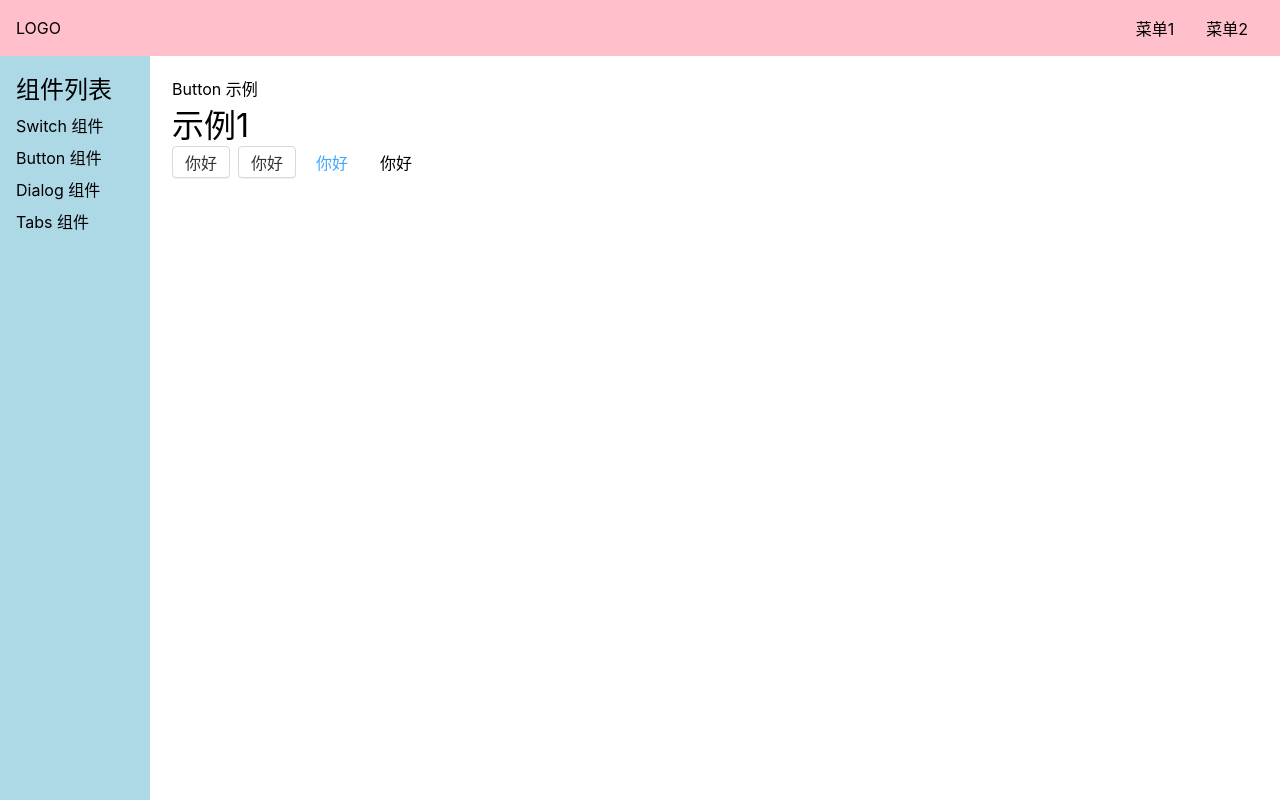
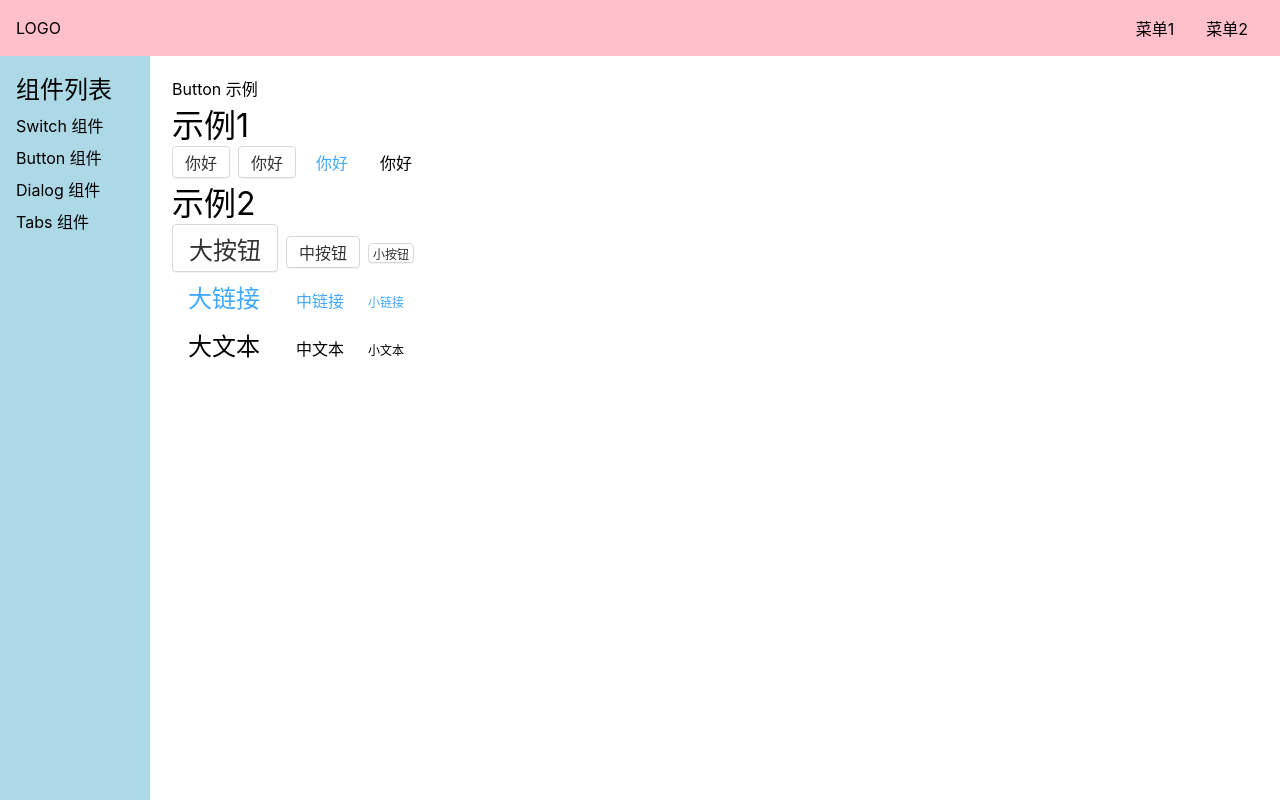
Before and after one commit to liuzb30/gulu-ui, a Vue app: page /#/doc/button in a window 1280 px wide. Built offline with nearby package versions, Linux system fonts and the light colour scheme.

Commit message:
Button 支持size 属性

```diff
--- a/src/components/ButtonDemo.vue
+++ b/src/components/ButtonDemo.vue
@@ -6,6 +6,22 @@
     <Button theme="button">你好</Button>
     <Button theme="link">你好</Button>
     <Button theme="text">你好</Button>
+  </div>
+  <h1>示例2</h1>
+  <div>
+    <Button size="big">大按钮</Button>
+    <Button>中按钮</Button>
+    <Button size="small">小按钮</Button>
+  </div>
+  <div>
+    <Button theme="link" size="big">大链接</Button>
+    <Button theme="link">中链接</Button>
+    <Button theme="link" size="small">小链接</Button>
+  </div>
+  <div>
+    <Button theme="text" size="big">大文本</Button>
+    <Button theme="text">中文本</Button>
+    <Button theme="text" size="small">小文本</Button>
   </div>
 </template>
 <script lang="ts">
--- a/src/lib/Button.vue
+++ b/src/lib/Button.vue
@@ -1,16 +1,31 @@
 <template>
-  <button class="gulu-button" :class="{ [`gulu-theme-${theme}`]: theme }">
+  <button class="gulu-button" :class="classes">
     <slot />
   </button>
 </template>
 
 <script>
+import { computed } from "vue";
 export default {
   props: {
     theme: {
       type: String,
       default: "button",
     },
+    size: {
+      type: String,
+      default: "normal",
+    },
+  },
+  setup(props) {
+    const { size, theme } = props;
+    const classes = computed(() => {
+      return {
+        [`gulu-theme-${theme}`]: theme,
+        [`gulu-size-${size}`]: size,
+      };
+    });
+    return { classes };
   },
 };
 </script>
@@ -69,5 +84,15 @@ $radius: 4px;
       background: darken(white, 5%);
     }
   }
+  &.gulu-size-big {
+    font-size: 24px;
+    height: 48px;
+    padding: 0 16px;
+  }
+  &.gulu-size-small {
+    font-size: 12px;
+    height: 20px;
+    padding: 0 4px;
+  }
 }
 </style>
```
